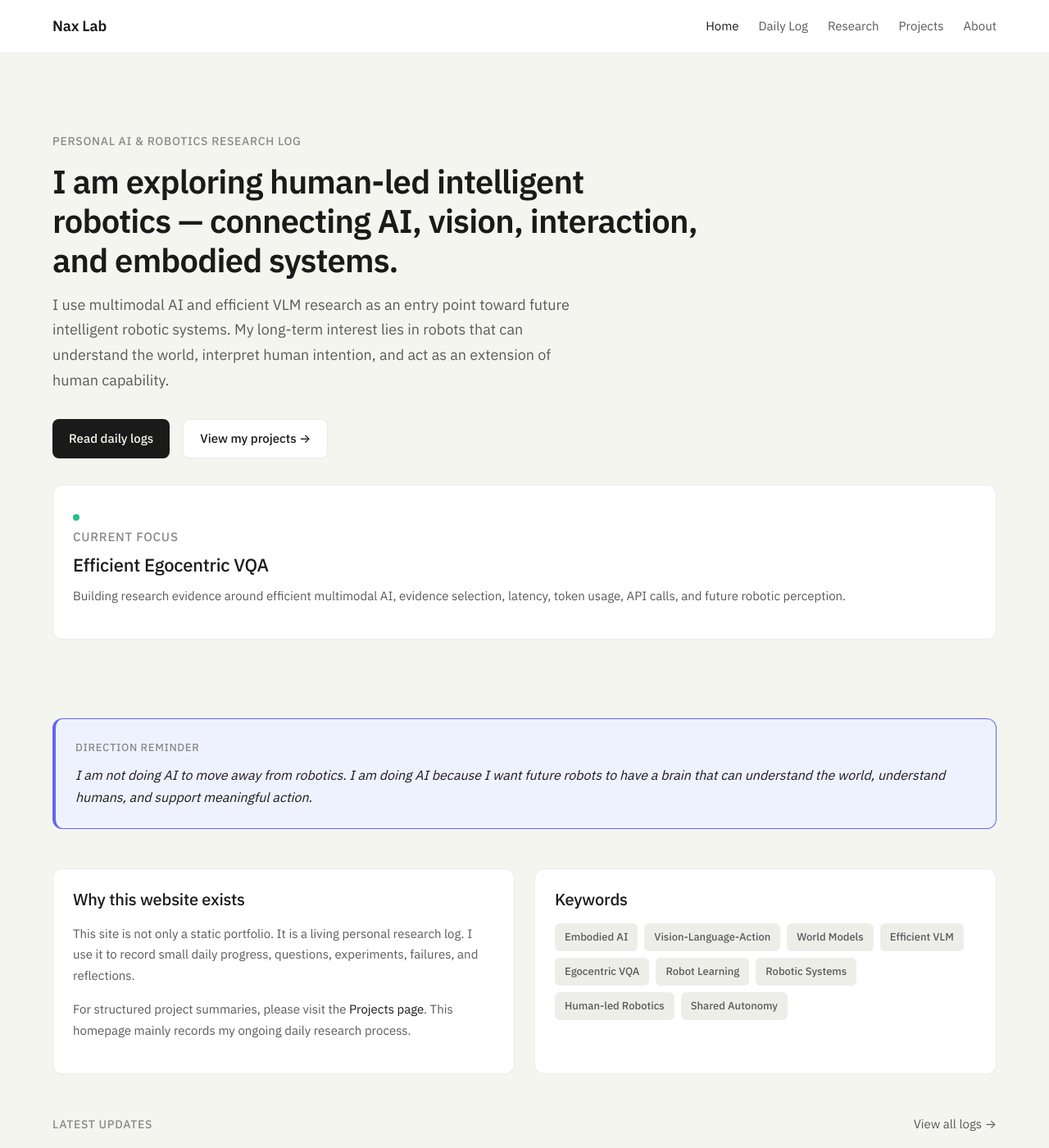
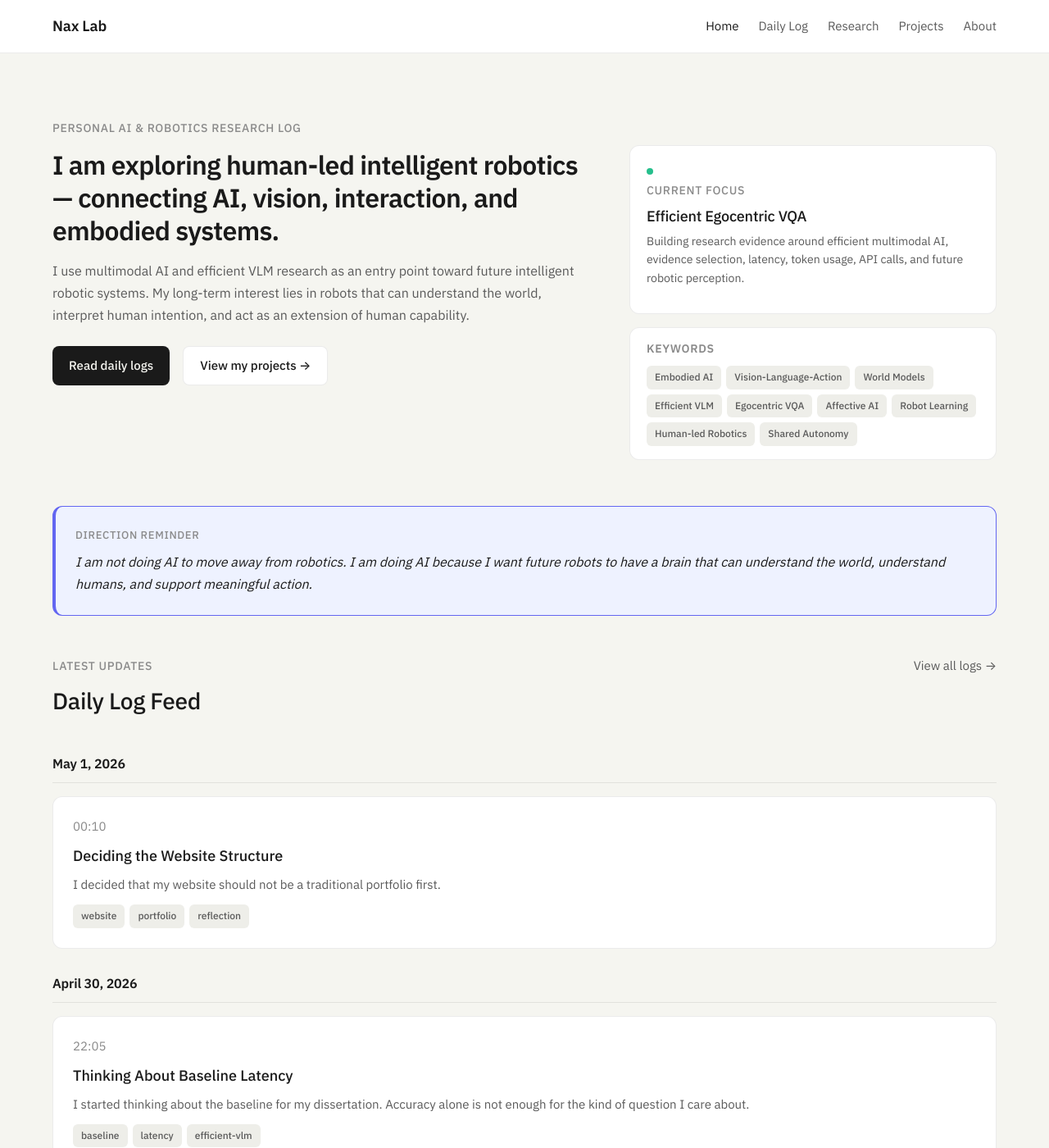
Before and after one commit to naxgotomakeit/naxgotomakeit.github.io, a Jekyll site: the page built from index.html, in a window 1280 px wide and 1400 px high. Shown: the whole window at 82% size. Built offline with Jekyll 4.4.1, drawn with Linux system fonts in a browser that asks for light colours; some of the changed text lies outside the part shown.

Commit message:
Update index.html

```diff
--- a/index.html
+++ b/index.html
@@ -3,8 +3,9 @@ layout: default
 title: Home
 ---
 
-<section class="hero">
-  <div class="hero-copy">
+<section class="hero-compact">
+  <div class="hero-grid">
+    <div class="hero-main">
       <p class="eyebrow">Personal AI & Robotics Research Log</p>
       <h1>I am exploring human-led intelligent robotics — connecting AI, vision, interaction, and embodied systems.</h1>
       <p class="hero-text">
@@ -18,7 +19,8 @@ title: Home
       </div>
     </div>
 
-  <aside class="hero-card">
+    <aside class="hero-sidebar">
+      <div class="hero-card compact-card">
         <span class="status-dot"></span>
         <p class="card-label">Current focus</p>
         <h2>Efficient Egocentric VQA</h2>
@@ -26,7 +28,24 @@ title: Home
           Building research evidence around efficient multimodal AI, evidence selection,
           latency, token usage, API calls, and future robotic perception.
         </p>
+      </div>
+
+      <div class="panel compact-panel">
+        <h3>Keywords</h3>
+        <div class="tag-cloud">
+          <span>Embodied AI</span>
+          <span>Vision-Language-Action</span>
+          <span>World Models</span>
+          <span>Efficient VLM</span>
+          <span>Egocentric VQA</span>
+          <span>Affective AI</span>
+          <span>Robot Learning</span>
+          <span>Human-led Robotics</span>
+          <span>Shared Autonomy</span>
+        </div>
+      </div>
     </aside>
+  </div>
 </section>
 
 <section class="direction-card">
@@ -35,34 +54,6 @@ title: Home
     I am not doing AI to move away from robotics. I am doing AI because I want future robots to have a brain
     that can understand the world, understand humans, and support meaningful action.
   </blockquote>
-</section>
-
-<section class="intro-grid">
-  <div class="panel">
-    <h2>Why this website exists</h2>
-    <p>
-      This site is not only a static portfolio. It is a living personal research log.
-      I use it to record small daily progress, questions, experiments, failures, and reflections.
-    </p>
-    <p>
-      For structured project summaries, please visit the <a href="{{ '/projects.html' | relative_url }}">Projects page</a>.
-      This homepage mainly records my ongoing daily research process.
-    </p>
-  </div>
-  <div class="panel">
-    <h2>Keywords</h2>
-    <div class="tag-cloud">
-      <span>Embodied AI</span>
-      <span>Vision-Language-Action</span>
-      <span>World Models</span>
-      <span>Efficient VLM</span>
-      <span>Egocentric VQA</span>
-      <span>Robot Learning</span>
-      <span>Robotic Systems</span>
-      <span>Human-led Robotics</span>
-      <span>Shared Autonomy</span>
-    </div>
-  </div>
 </section>
 
 <section class="section-header">
@@ -92,22 +83,79 @@ title: Home
   {% endif %}
 </section>
 
-<section class="section-header">
-  <div>
-    <p class="eyebrow">Research Thinking</p>
-    <h2>Latest Research Notes</h2>
-  </div>
-  <a class="text-link" href="{{ '/research.html' | relative_url }}">View research notes →</a>
-</section>
+<style>
+.hero-compact {
+  padding: 2rem 0 1.5rem 0;
+}
 
-<section class="note-list">
-  {% assign research_posts = site.posts | where_exp: "post", "post.categories contains 'research-note'" %}
-  {% assign recent_research = research_posts | slice: 0, 3 %}
-  {% for post in recent_research %}
-    <article class="note-card">
-      <p class="post-date">{{ post.date | date: "%B %-d, %Y" }}</p>
-      <h3><a href="{{ post.url | relative_url }}">{{ post.title }}</a></h3>
-      <p>{{ post.excerpt | strip_html | truncate: 180 }}</p>
-    </article>
-  {% endfor %}
-</section>
+.hero-grid {
+  display: grid;
+  grid-template-columns: 1.5fr 1fr;
+  gap: 2rem;
+  margin-bottom: 2rem;
+}
+
+.hero-main h1 {
+  font-size: 2rem;
+  line-height: 1.25;
+  margin-bottom: 1rem;
+}
+
+.hero-main .hero-text {
+  font-size: 1rem;
+  line-height: 1.7;
+  margin-bottom: 1.5rem;
+}
+
+.hero-sidebar {
+  display: flex;
+  flex-direction: column;
+  gap: 1rem;
+}
+
+.compact-card {
+  padding: 1rem 1.25rem;
+}
+
+.compact-card h2 {
+  font-size: 1.125rem;
+  margin-bottom: 0.5rem;
+}
+
+.compact-card p {
+  font-size: 0.875rem;
+  line-height: 1.6;
+}
+
+.compact-panel {
+  padding: 1rem 1.25rem;
+}
+
+.compact-panel h3 {
+  font-size: 0.875rem;
+  font-weight: 600;
+  text-transform: uppercase;
+  letter-spacing: 0.05em;
+  color: var(--color-text-tertiary);
+  margin-bottom: 0.75rem;
+}
+
+.compact-panel .tag-cloud {
+  gap: 0.375rem;
+}
+
+.compact-panel .tag-cloud span {
+  font-size: 0.75rem;
+  padding: 0.25rem 0.625rem;
+}
+
+@media (max-width: 968px) {
+  .hero-grid {
+    grid-template-columns: 1fr;
+  }
+
+  .hero-sidebar {
+    order: -1;
+  }
+}
+</style>
```
Lines whose indentation alone changed are shown as unchanged.
